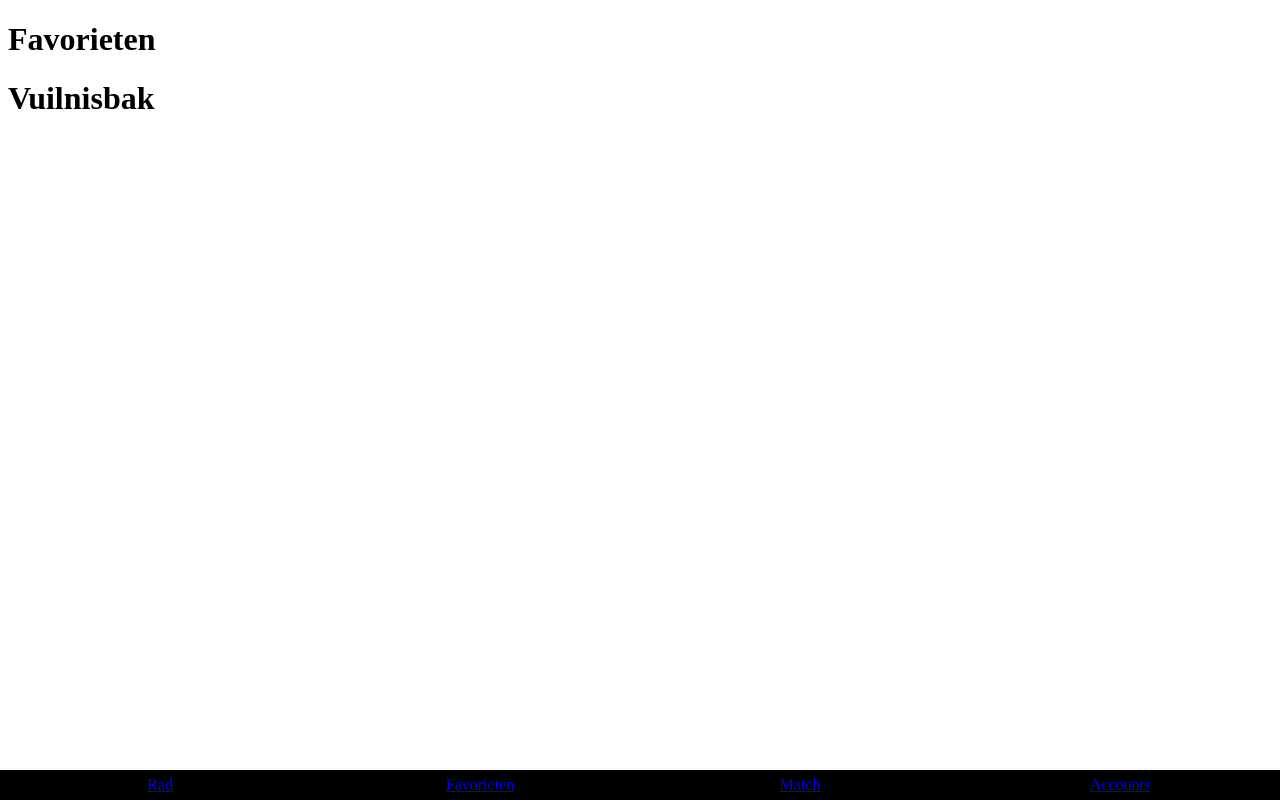
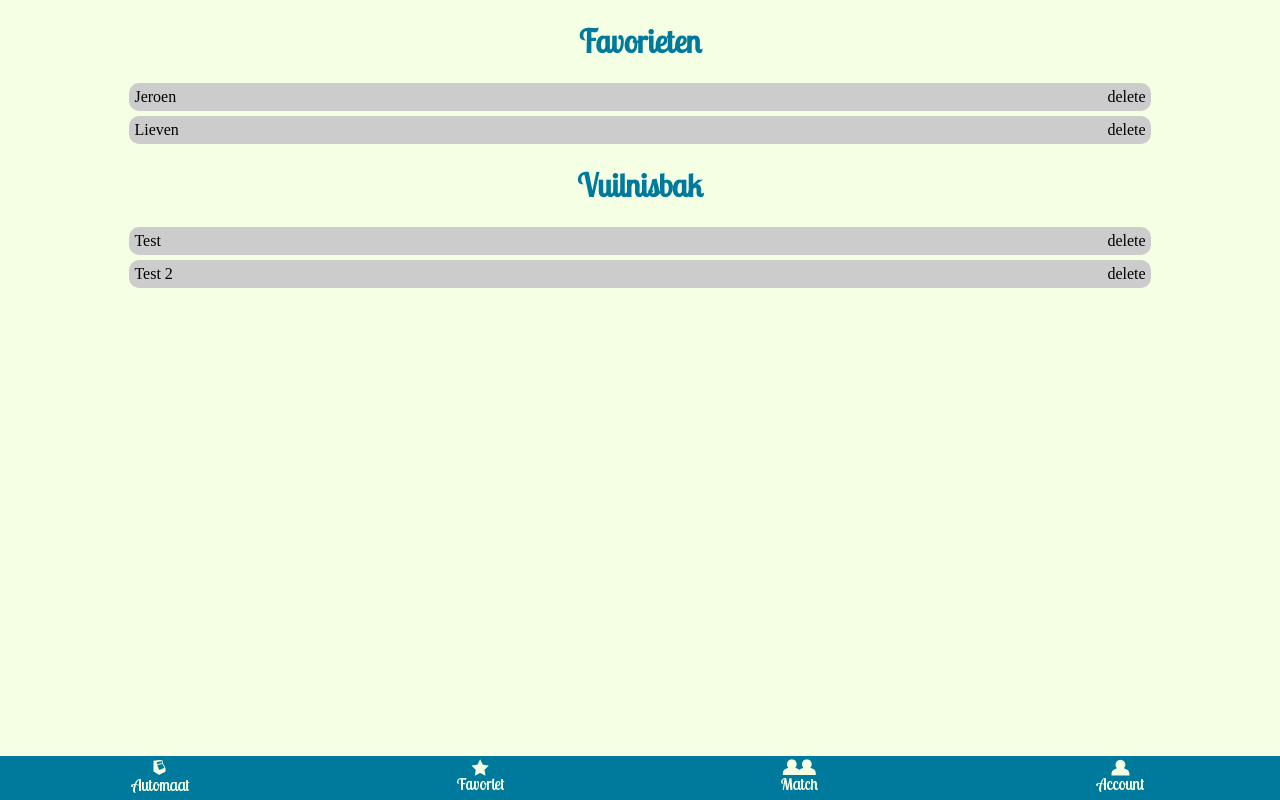
Before and after one commit to lievenbenoot/AppsForFlanders-2012-09-14, a plain HTML site: page favorites.html in a window 1280 px wide. Drawn offline with Linux system fonts and the light colour scheme.

Commit message:
added images and style

```diff
--- a/favorites.html
+++ b/favorites.html
@@ -22,10 +22,10 @@
     </div>
 
     <ul class="menu">
-        <li><a href="home.html">Rad</a></li>
-        <li><a href="favorites.html">Favorieten</a></li>
-        <li><a href="#">Match</a></li>
-        <li><a href="accounts.html">Accounts</a></li>
+        <li><a href="home.html"><img src="img/menu/automaat.png" alt="automaat" /></a></li>
+        <li><a href="favorites.html"><img src="img/menu/favoriet_menu.png" alt="Favoriet" /></a></li>
+        <li><a href="#"><img src="img/menu/match.png" alt="Match" /></a></li>
+        <li><a href="accounts.html"><img src="img/menu/account.png" alt="Account" /></a></li>
     </ul>
 </div>
 
--- a/scripts/main.js
+++ b/scripts/main.js
@@ -19,9 +19,13 @@ Array.prototype.remove = function(name) {
 }
 
 $(function() {
-    /*localStorage['favorites'] = JSON.stringify(new Array("Jeroen", "Lieven"));
+    localStorage.clear();
+    localStorage['favorites'] = JSON.stringify(new Array("Jeroen", "Lieven"));
     localStorage['recycleBin'] = JSON.stringify(new Array("Test", "Test 2"));
-    localStorage['accounts'] = JSON.stringify(new Array("Account 1", "Account 2"));*/
+    /*localStorage['accounts'] = JSON.stringify(new Array("Account 1", "Account 2"));*/
+
+    /*var name = searchByName('Sam');
+    console.log(name);*/
 
     if(typeof localStorage['selectedAccount'] == 'undefined') {
         localStorage['selectedAccount'] = 'Account 1';
@@ -86,6 +90,16 @@ function loadFilteredJson() {
     }
 }
 
+function searchByName(name) {
+    var names=JSON.parse(localStorage['data']);
+
+    $.each(names, function(key, val) {
+        if(val.name == name) {
+            return val;
+        }
+    });
+}
+
 /**
  * Handles the resizing of the window.
  */
--- a/style/style.css
+++ b/style/style.css
@@ -1,4 +1,31 @@
+@font-face {
+    font-family: "Lobster Two";
+    src: url("LobsterTwo-Regular.otf") format("opentype");
+}
+
+@font-face {
+    font-family: "Cubano Regular";
+    src: url("Cubano-Regular.otf") format("opentype");
+}
 body {
+    background-color: #f4ffe4;
+}
+h1 {
+    font-family: "Lobster Two";
+    color: #007a9c;
+    text-align: center;
+}
+div#loadScreen {
+    position: absolute;
+    bottom: 0px;
+    top: 25%;
+    left: 0px;
+    right: 0px;
+    text-align: center;
+    line-height: 100%;
+}
+div#loadScreen img {
+    width: 200px;
 }
 
 /* Filters */
@@ -71,6 +98,9 @@ div.element {
     border-radius: 10px;
     padding: 5px;
     margin: 5px;
+    width: 80%;
+    margin-left: auto;
+    margin-right: auto;
 }
 div.element span {
     float: right;
@@ -97,12 +127,13 @@ ul.menu li {
     margin: 0px;
     padding: 0px;
     text-align: center;
-    background-color: black;
+    background-color: #007A9C;
 }
 ul.menu li a {
     width: 100%;
     display: block;
-    line-height: 30px;
+    margin: 0px;
+    padding: 0px;
 }
 span.new {
     background-color: #ccc;
```
Also changed, not shown: accounts.html (+4 -4 lines), home.html (+4 -4 lines), index.html (+2 -4 lines), img/loading.gif (added), img/menu/account.png (added), img/menu/automaat.png (added), img/menu/favoriet_menu.png (added), img/menu/match.png (added), style/Cubano-Regular.otf (added), style/LobsterTwo-Regular.otf (added).
